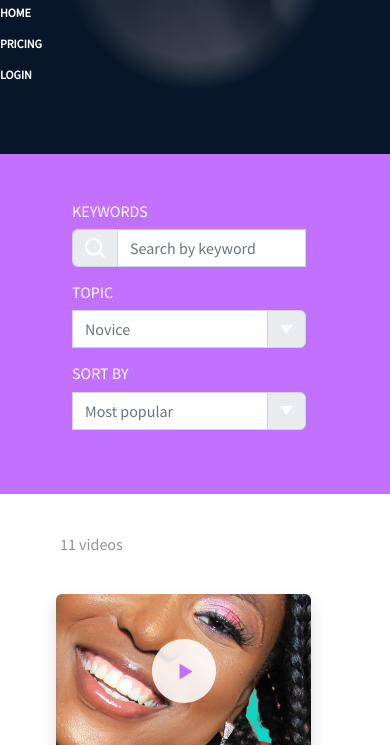
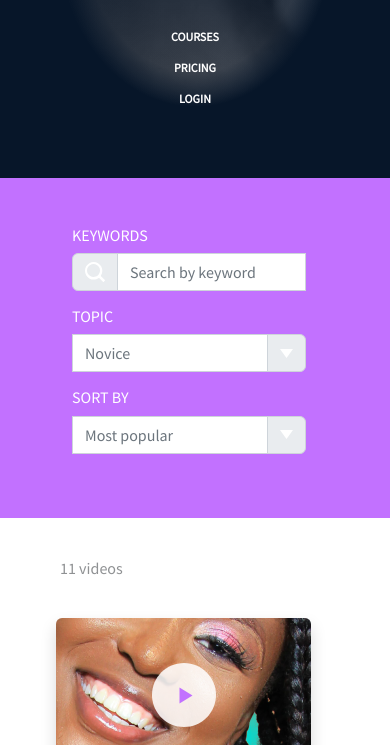
Before and after one commit to SvitLanaPavl/atlas-smiling-school, a plain HTML site: page courses.html in a window 390 px wide. Both pictures are taken after a click on the button "Toggle navigation". Shown: the part 65-810 px from the top of the page. Drawn offline with nearby package versions, Linux system fonts and the light colour scheme; a web font is replaced by a local one.

Commit message:
cool stuff achieved: navbar items underline look the same when on mobile and on desktop! media querries added and after pseudoclass

```diff
--- a/courses.html
+++ b/courses.html
@@ -12,16 +12,16 @@
 <body>
   <header id="courses-header" class="container-fluid p-0">
     <div class="container-fluid m-0 p-0 pb-5 graycover graycover-pricing">
-  <nav class="container navbar navbar-expand-md container-fluid pt-4">
+      <nav class="container pt-4 navbar navbar-expand-md container-fluid">
         <button class="navbar-toggler" type="button" data-toggle="collapse" data-target="#navbarSupportedContent" aria-controls="navbarSupportedContent" aria-expanded="false" aria-label="Toggle navigation">
             <span class="navbar-toggler-icon"></span>
         </button>
       <a href="#" id="logo" class="d-flex flex-md-row flex-column align-items-center"><img src="images/smile-white.svg" alt="SmileSchool Logo" width="30" height="30"><span class="ms-3" class="text-white" id="logo-smile">SmileSchool</span></a>
       <div class="collapse navbar-collapse justify-content-sm-end justify-content-center" id="navbarSupportedContent">
-          <ul class="navbar-nav mb-2 mb-lg-0">
-            <li class="nav-item"><a class="nav-link me-5" href="0-homepage.html" target="_blank">HOME</a></li>
-            <li class="nav-item"><a class="nav-link me-5" href="pricing.html" target="_blank">PRICING</a></li>
-            <li class="nav-item"><a class="nav-link" href="#">LOGIN</a></li>
+          <ul class="navbar-nav mb-2 mb-lg-0 pt-md-0 pt-4">
+            <li class="nav-item"><a class="nav-link me-md-5 m-0 text-center" href="courses.html" target="_blank">COURSES</a></li>
+            <li class="nav-item"><a class="nav-link me-md-5 m-0 text-center" href="pricing.html" target="_blank">PRICING</a></li>
+            <li class="nav-item"><a class="nav-link text-center" href="#">LOGIN</a></li>
           </ul>
       </div>
     </nav>
--- a/styles.css
+++ b/styles.css
@@ -357,12 +357,24 @@ tr:last-child td {
 #courses-header {
   background: url(images/courses-banner.png) center/cover no-repeat;
 }
-
 .nav-link:hover {
   border-bottom: 2px solid var(--color-white);
 }
 .nav-link {
   transition: all 0.2s;
+}
+@media (max-width: 767px) {
+  .nav-link:hover {
+    border-bottom: none;
+  }
+.nav-link:hover:after {
+  content: "";
+  border-bottom: 2px solid var(--color-white);
+  width: 15%;
+  display: block;
+  margin: auto;
+  padding-top: 6px;
+}
 }
 .courses-banner {
  /* width: 30%;*/
```
Also changed, not shown: pricing.html (+5 -5 lines).
